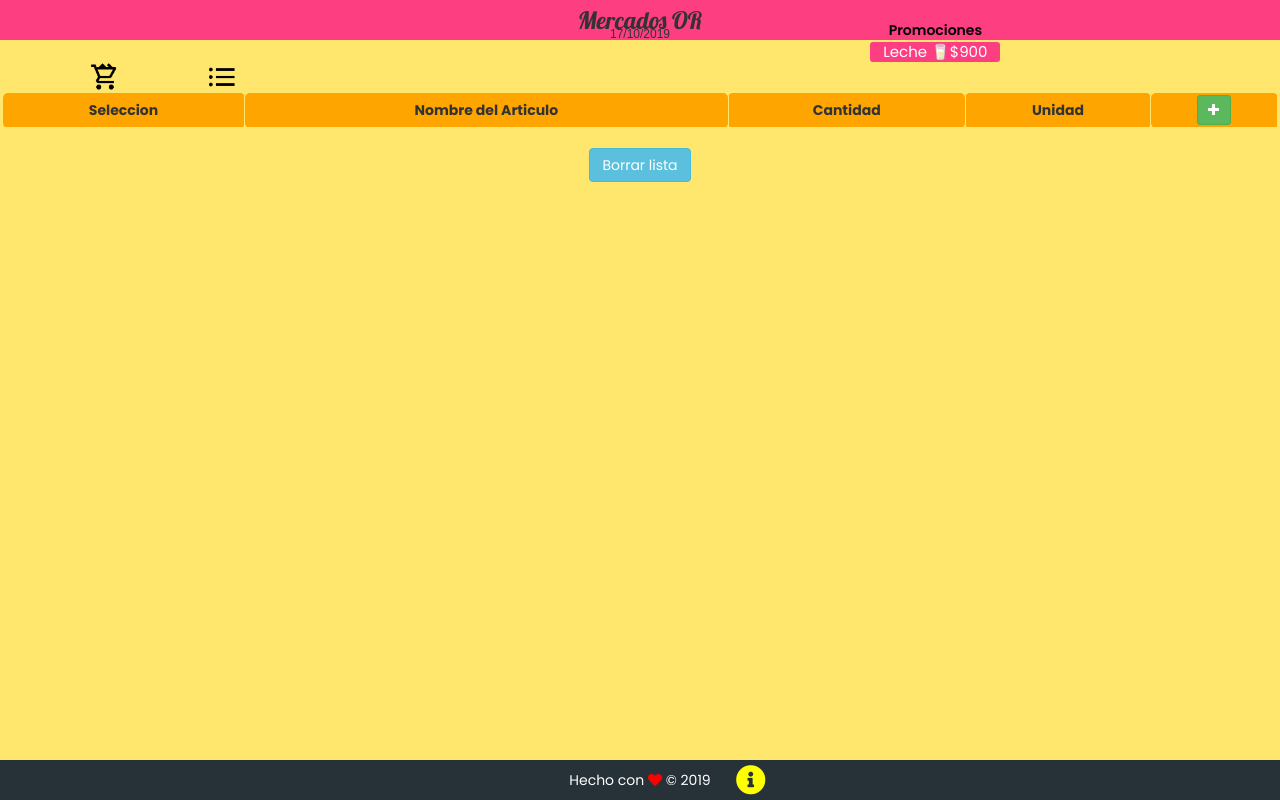
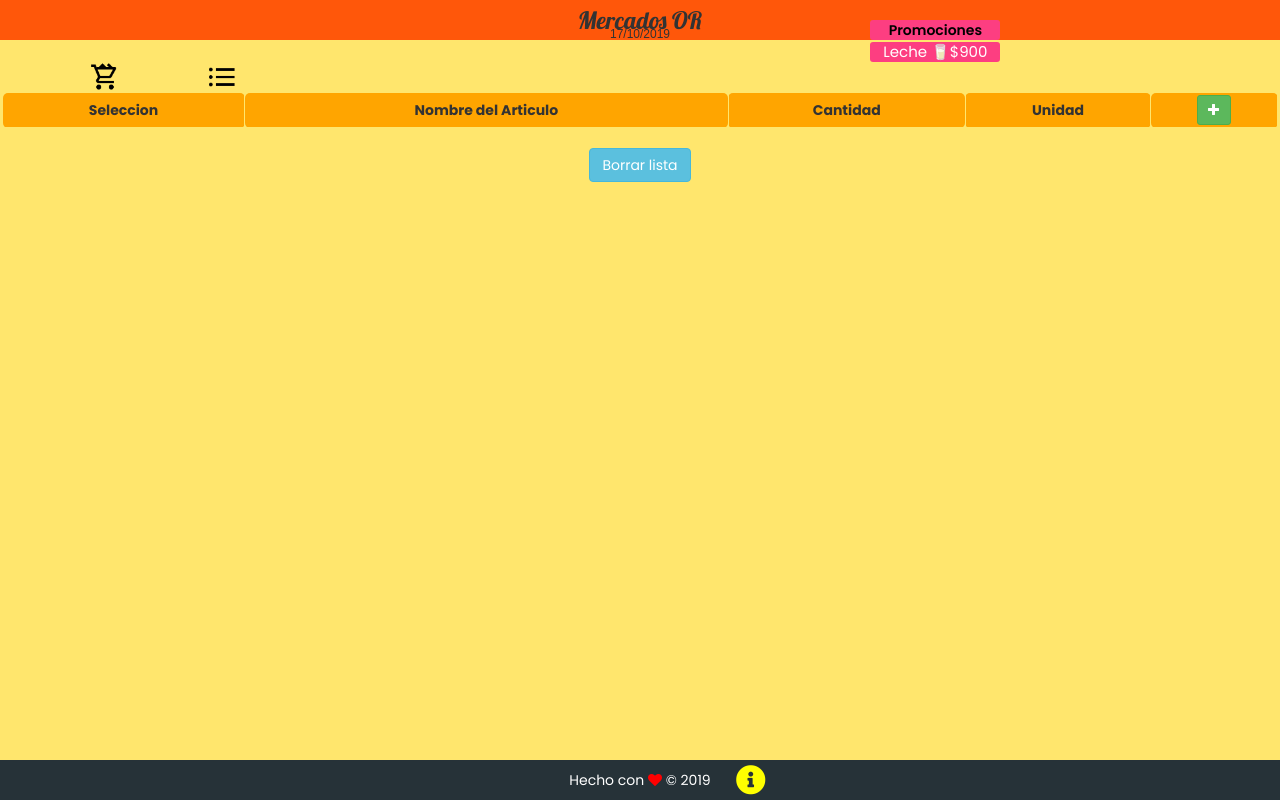
Before and after one commit to jorgevels/Merquemos, a website: page assets/index.html in a window 1280 px wide. Drawn offline with nearby package versions, Linux system fonts and the light colour scheme; some packages are replaced by stand-ins of ours; a script that the page names is missing.

Commit message:
Terminando el Header

```diff
--- a/css/index.css
+++ b/css/index.css
@@ -9,7 +9,8 @@ body {
 
 .header h3 {
   display: flex;
-  background-color: #fd3e81;
+  /* background-color: #fd3e81;  */
+  background-color: #ff570a;
   height: 40px;
   font-family: "Lobster";
   align-items: center;
```
Also changed, not shown: manifest.webmanifest.
